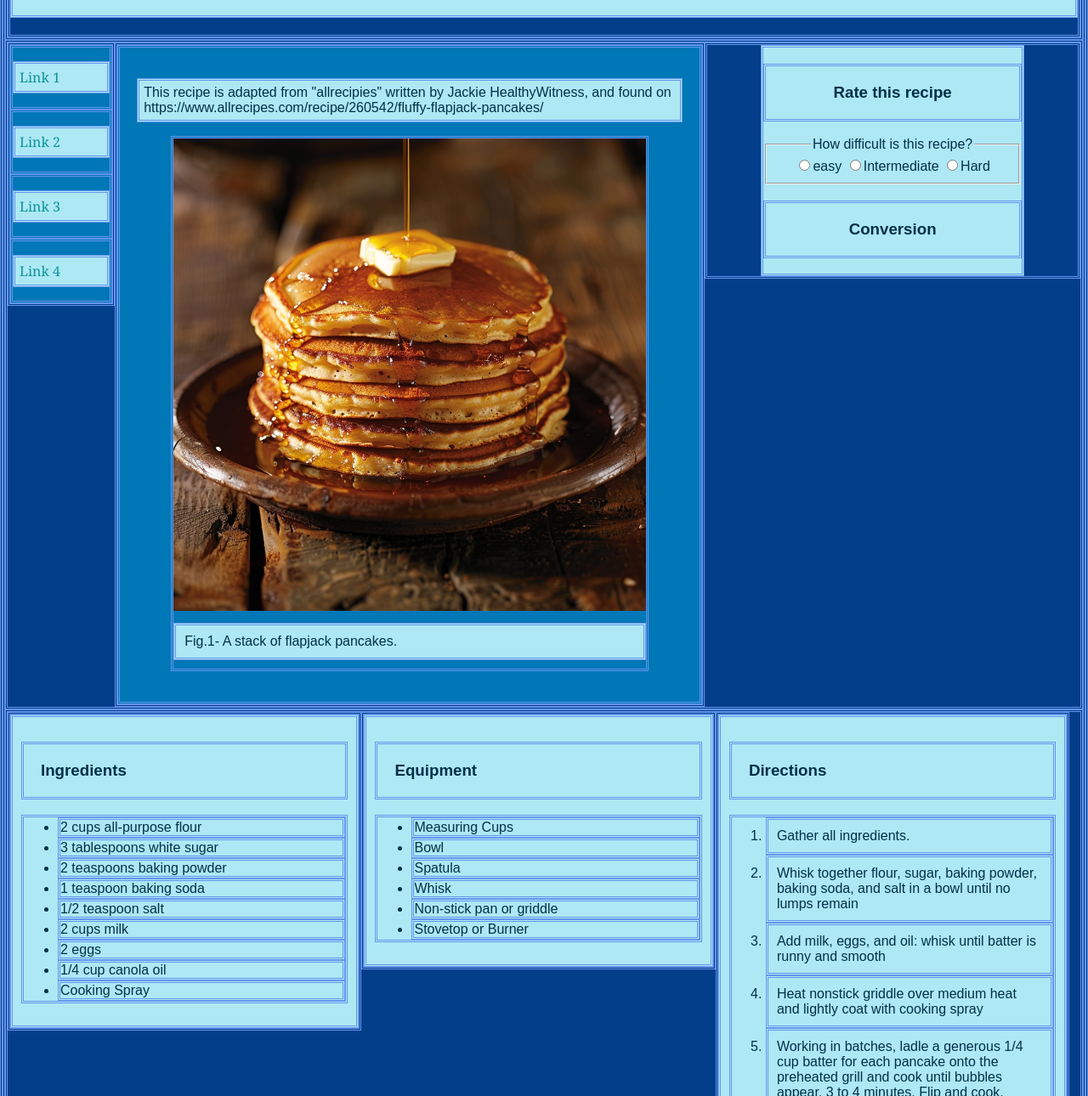
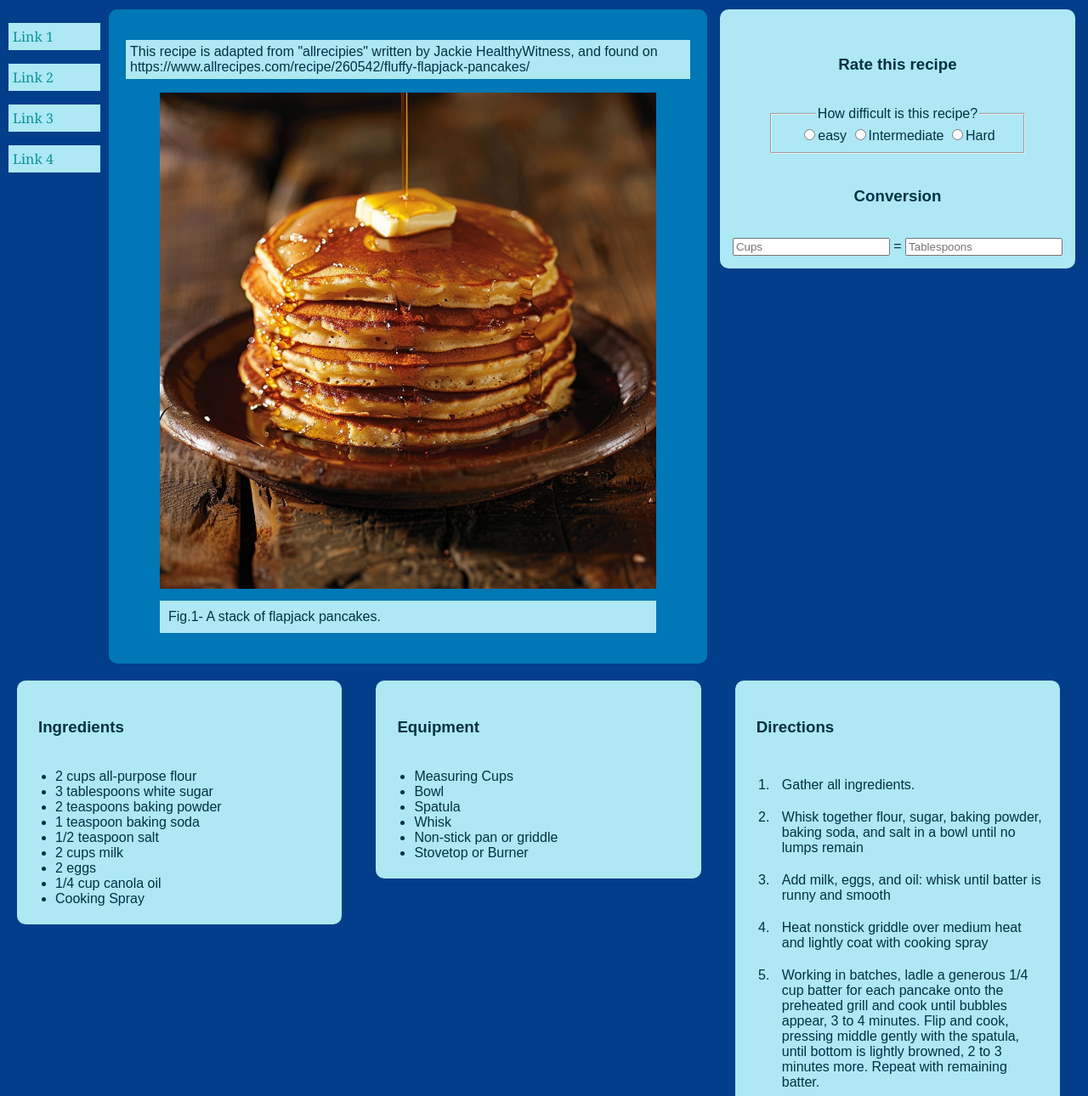
Before and after one commit to anna-fagan/CodingAssignment5, a plain HTML site: page index.html in a window 1280 px wide. Shown: the part 157-1447 px from the top of the page at 85% size. Drawn offline with Linux system fonts and the light colour scheme; a web font is replaced by a local one.

Commit message:
Changed styles to add rounded corners and spacing

```diff
--- a/css/style.css
+++ b/css/style.css
@@ -15,62 +15,63 @@ body{
     font-family:"Montserrat", sans-serif;
     color:#023047;
     margin:0px;
-    border: double cornflowerblue;
+    /* border: double cornflowerblue; */
 }
 h1{
     text-align:center;
-    border: double cornflowerblue;
+    /* border: double cornflowerblue; */
 }
 
 h2{
     text-align:center;
     display:block;
-    border: double cornflowerblue;
+    /* border: double cornflowerblue; */
 }
 
 h3{
     text-align:left;
     padding:20px;
-    border: double cornflowerblue;
+    /* border: double cornflowerblue; */
 }
 
 p{
     background-color:#ade8f4;
     width:auto;
     padding:5px;
-    border: double cornflowerblue;
+    /* border: double cornflowerblue; */
 }
 figure{
     display:block;
-    border: double cornflowerblue;
+    /* border: double cornflowerblue; */
 }
 figcaption{
     background-color:#ade8f4;
     padding:10px;
     margin-top:10px;
     margin-bottom:10px;
-    border: double cornflowerblue;
+    /* border: double cornflowerblue; */
 }
 ul{
-    border: double cornflowerblue;
+    /* border: double cornflowerblue; */
 }
 li{
-    border: double cornflowerblue;
+    /* border: double cornflowerblue; */
 }
 ol{
-    border: double cornflowerblue;
+    /* border: double cornflowerblue; */
 }
 ol li{
     padding:10px;
 }
 div {
-    border: double cornflowerblue;
+    /* border: double cornflowerblue; */
 }
 input
 fieldset{
     background-color:#0077b6;
     float:right;
     display:inline-block;
+    padding:10px;
 }
 /*background:#5f3e25;*/
 #header{
@@ -94,13 +95,15 @@ fieldset{
     background-color: #0077b6;
     width:fit-content;
     padding:20px;
+    border-radius: 10px;
 }
 .block{
     background-color:#ade8f4;
     width:auto;
     height:auto;
-    margin:auto;
-    padding:10px;
+    margin:20px;
+    padding:5px;
+    border-radius: 10px;
 }
 #rating{
     background-color:#ade8f4;
@@ -108,6 +111,12 @@ fieldset{
     height:fit-content;
     margin:auto;
     text-align:center;
+    padding:15px;
+    display:flex;
+    flex-direction: column;
+    justify-content: center;
+    align-items: center;
+    border-radius: 10px;
 }
 .center-text{
     text-align:center;
@@ -116,4 +125,6 @@ fieldset{
     background: #0077b6;
     color: #0a9396;
     font-family: Georgia, 'Times New Roman', Times, serif;
+    margin:10px;
+    border-radius: 10px;
 }
--- a/index.html
+++ b/index.html
@@ -57,6 +57,11 @@
                         <input type="radio" id="hard" name="hard">Hard
                     </fieldset>
                     <h3 class="center-text">Conversion</h3>
+                    <form>
+                        <input type="number" name="conversion_cups" id="conversion_cups" placeholder="Cups">
+                        =
+                        <input type="number" name="conversion_tbsp" id="conversion_tbsp" placeholder="Tablespoons">
+                    </form>
                 </div>
             </div>
         </div>
```
